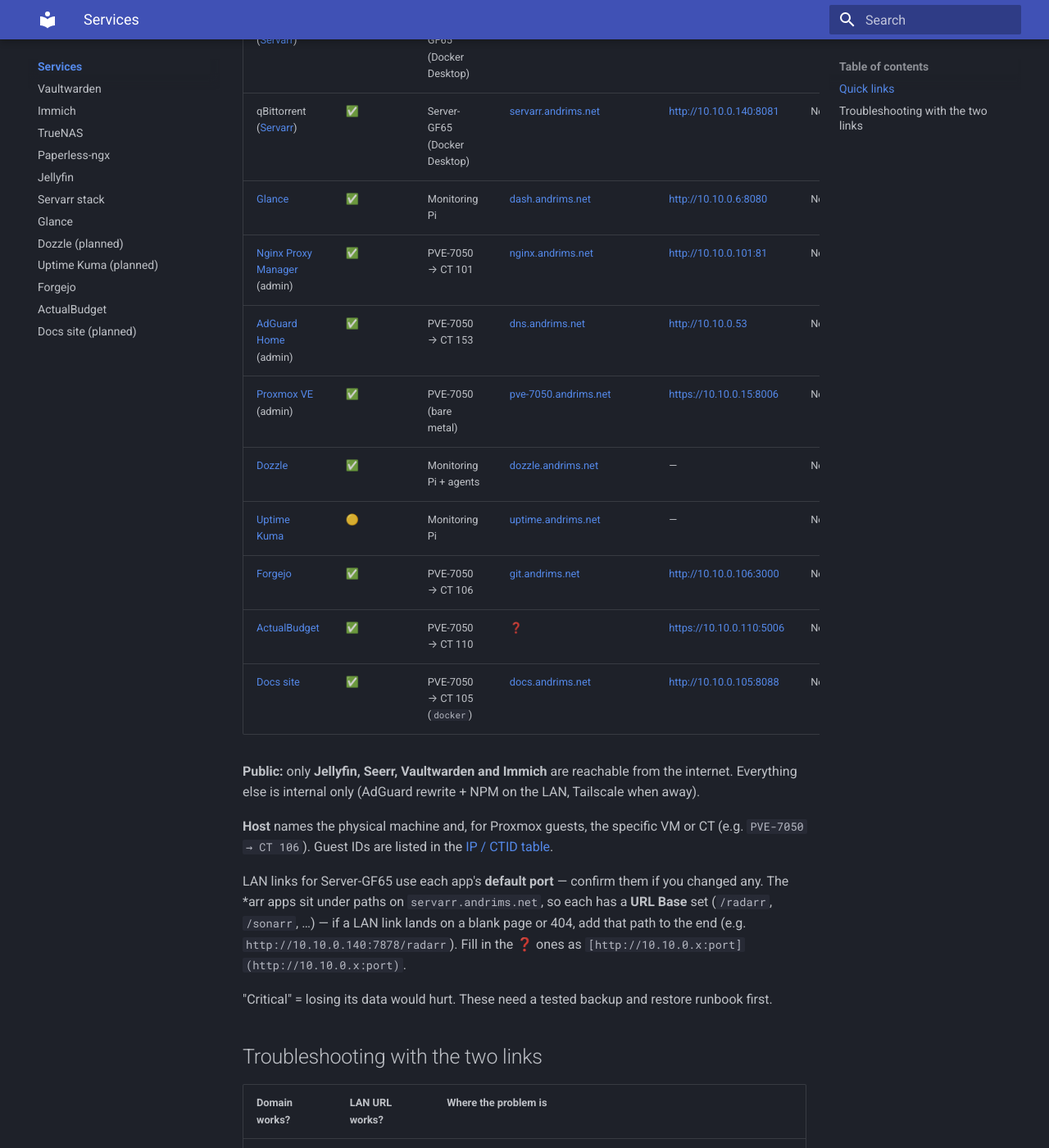
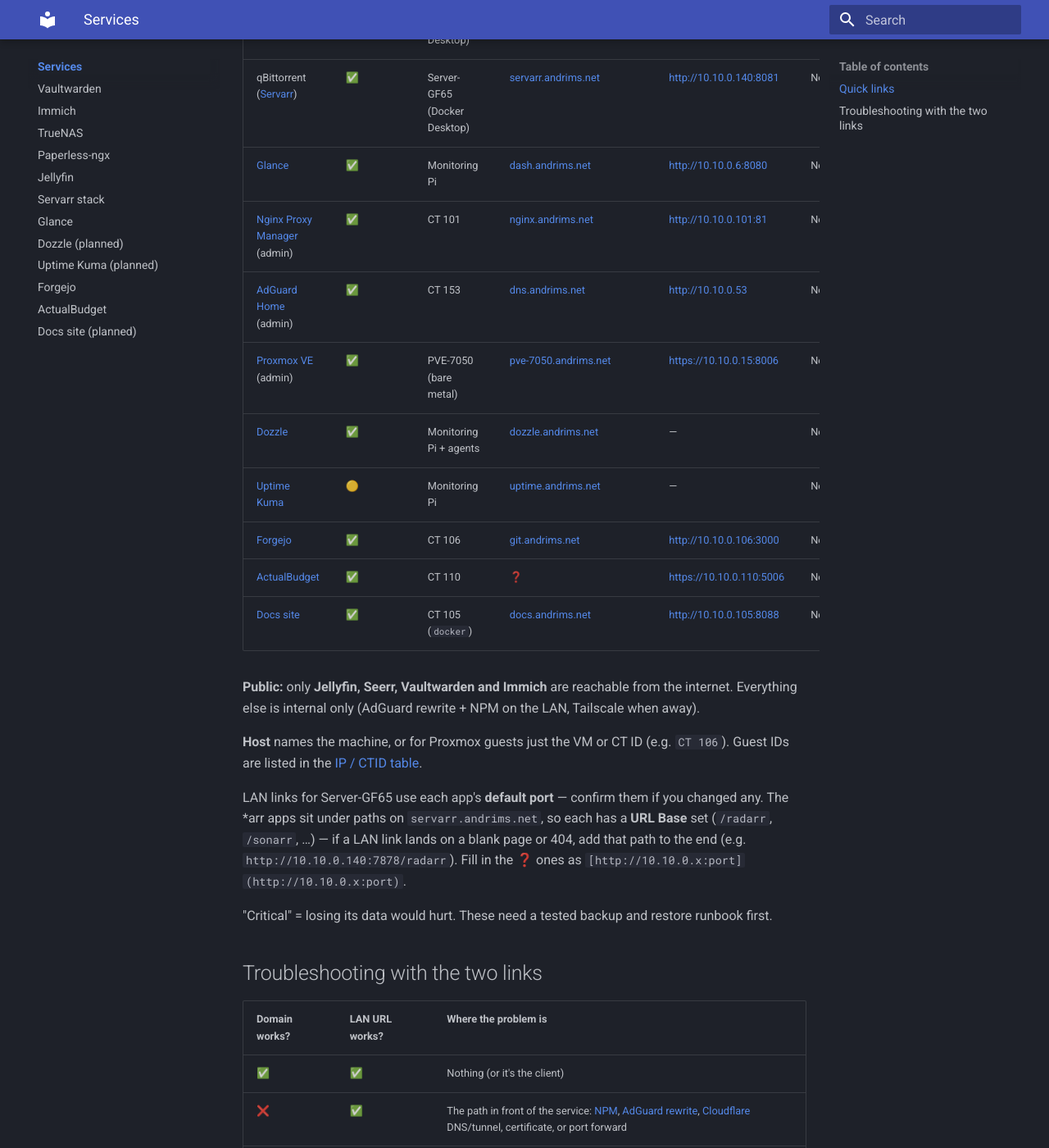
Before and after one commit to Aulteran/homelab-docs, an MkDocs documentation site: the page built from docs/services/index.md, in a window 1280 px wide and 1400 px high, scrolled down 1331 px. Shown: the whole window at 82% size. Built offline with MkDocs 1.6.1 and Material for MkDocs 9.7.7, drawn with Linux system fonts in a browser that asks for light colours; some of the changed text lies outside the part shown.

Commit message:
vm/ct ids

```diff
--- a/docs/services/index.md
+++ b/docs/services/index.md
@@ -9,9 +9,9 @@ Every service gets two links: the **domain** (the normal way in) and the **LAN U
 | Service | Status | Host | Domain | LAN (direct) | Public? | Critical? |
 |---|---|---|---|---|---|---|
 | [Vaultwarden](vaultwarden.md) | ✅ | Server-GF65 (Docker Desktop) | [vault.andrims.net](https://vault.andrims.net) (Cloudflare Tunnel, not NPM) | [http://10.10.0.140:8000](http://10.10.0.140:8000) | **Yes** | **Yes** |
-| [Immich](immich.md) | ✅ | PVE-7050 → VM 107 | [immich.andrims.net](https://immich.andrims.net) (Cloudflare Tunnel, not NPM) | [http://10.10.0.107:2283](http://10.10.0.107:2283) | **Yes** | **Yes** |
-| [TrueNAS](truenas.md) | ✅ | PVE-7050 → VM 104 | [truenas.andrims.net](https://truenas.andrims.net) | [http://10.10.0.22](http://10.10.0.22) | No | **Yes** |
-| [Paperless-ngx](paperless-ngx.md) | ❓ | PVE-7050 → CT 105 (`docker`) ❓ | [paperless.andrims.net](https://paperless.andrims.net) | ❓ [http://10.10.0.105:8000](http://10.10.0.105:8000) | No | **Yes** |
+| [Immich](immich.md) | ✅ | VM 107 | [immich.andrims.net](https://immich.andrims.net) (Cloudflare Tunnel, not NPM) | [http://10.10.0.107:2283](http://10.10.0.107:2283) | **Yes** | **Yes** |
+| [TrueNAS](truenas.md) | ✅ | VM 104 | [truenas.andrims.net](https://truenas.andrims.net) | [http://10.10.0.22](http://10.10.0.22) | No | **Yes** |
+| [Paperless-ngx](paperless-ngx.md) | ❓ | CT 105 (`docker`) ❓ | [paperless.andrims.net](https://paperless.andrims.net) | ❓ [http://10.10.0.105:8000](http://10.10.0.105:8000) | No | **Yes** |
 | [Jellyfin](jellyfin.md) | ✅ | Server-GF65 | [stream.andrims.net](https://stream.andrims.net) | [http://10.10.0.140:8096](http://10.10.0.140:8096) | **Yes** | No |
 | Seerr (formerly Jellyseerr) — media requests | ✅ | Server-GF65 (Docker Desktop) | [request.andrims.net](https://request.andrims.net) (Cloudflare Tunnel, not NPM) | [http://10.10.0.140:5055](http://10.10.0.140:5055) | **Yes** | No |
 | Radarr ([Servarr](servarr.md)) | ✅ | Server-GF65 (Docker Desktop) | [servarr.andrims.net/radarr](https://servarr.andrims.net/radarr) | [http://10.10.0.140:7878](http://10.10.0.140:7878) | No | No |
@@ -20,18 +20,18 @@ Every service gets two links: the **domain** (the normal way in) and the **LAN U
 | Bazarr ([Servarr](servarr.md)) | ✅ | Server-GF65 (Docker Desktop) | [servarr.andrims.net/bazarr](https://servarr.andrims.net/bazarr) | [http://10.10.0.140:6767](http://10.10.0.140:6767) | No | No |
 | qBittorrent ([Servarr](servarr.md)) | ✅ | Server-GF65 (Docker Desktop) | [servarr.andrims.net](https://servarr.andrims.net) | [http://10.10.0.140:8081](http://10.10.0.140:8081) | No | No |
 | [Glance](glance.md) | ✅ | Monitoring Pi | [dash.andrims.net](https://dash.andrims.net) | [http://10.10.0.6:8080](http://10.10.0.6:8080) | No | No |
-| [Nginx Proxy Manager](../network/reverse-proxy.md) (admin) | ✅ | PVE-7050 → CT 101 | [nginx.andrims.net](https://nginx.andrims.net) | [http://10.10.0.101:81](http://10.10.0.101:81) | No | **Yes** |
-| [AdGuard Home](../network/dns-adguard.md) (admin) | ✅ | PVE-7050 → CT 153 | [dns.andrims.net](https://dns.andrims.net) | [http://10.10.0.53](http://10.10.0.53) | No | **Yes** |
+| [Nginx Proxy Manager](../network/reverse-proxy.md) (admin) | ✅ | CT 101 | [nginx.andrims.net](https://nginx.andrims.net) | [http://10.10.0.101:81](http://10.10.0.101:81) | No | **Yes** |
+| [AdGuard Home](../network/dns-adguard.md) (admin) | ✅ | CT 153 | [dns.andrims.net](https://dns.andrims.net) | [http://10.10.0.53](http://10.10.0.53) | No | **Yes** |
 | [Proxmox VE](../proxmox/host.md) (admin) | ✅ | PVE-7050 (bare metal) | [pve-7050.andrims.net](https://pve-7050.andrims.net) | [https://10.10.0.15:8006](https://10.10.0.15:8006) | No | **Yes** |
 | [Dozzle](dozzle.md) | ✅ | Monitoring Pi + agents | [dozzle.andrims.net](https://dozzle.andrims.net) | — | No | No |
 | [Uptime Kuma](uptime-kuma.md) | 🟡 | Monitoring Pi | [uptime.andrims.net](https://uptime.andrims.net) | — | No | No |
-| [Forgejo](forgejo.md) | ✅ | PVE-7050 → CT 106 | [git.andrims.net](https://git.andrims.net) | [http://10.10.0.106:3000](http://10.10.0.106:3000) | No | No |
-| [ActualBudget](actualbudget.md) | ✅ | PVE-7050 → CT 110 | ❓ | [https://10.10.0.110:5006](https://10.10.0.110:5006) | No | **Yes** |
-| [Docs site](docs-site.md) | ✅ | PVE-7050 → CT 105 (`docker`) | [docs.andrims.net](https://docs.andrims.net) | [http://10.10.0.105:8088](http://10.10.0.105:8088) | No | No |
+| [Forgejo](forgejo.md) | ✅ | CT 106 | [git.andrims.net](https://git.andrims.net) | [http://10.10.0.106:3000](http://10.10.0.106:3000) | No | No |
+| [ActualBudget](actualbudget.md) | ✅ | CT 110 | ❓ | [https://10.10.0.110:5006](https://10.10.0.110:5006) | No | **Yes** |
+| [Docs site](docs-site.md) | ✅ | CT 105 (`docker`) | [docs.andrims.net](https://docs.andrims.net) | [http://10.10.0.105:8088](http://10.10.0.105:8088) | No | No |
 
 **Public:** only **Jellyfin, Seerr, Vaultwarden and Immich** are reachable from the internet. Everything else is internal only (AdGuard rewrite + NPM on the LAN, Tailscale when away).
 
-**Host** names the physical machine and, for Proxmox guests, the specific VM or CT (e.g. `PVE-7050 → CT 106`). Guest IDs are listed in the [IP / CTID table](../proxmox/ip-ctid-table.md).
+**Host** names the machine, or for Proxmox guests just the VM or CT ID (e.g. `CT 106`). Guest IDs are listed in the [IP / CTID table](../proxmox/ip-ctid-table.md).
 
 LAN links for Server-GF65 use each app's **default port** — confirm them if you changed any. The *arr apps sit under paths on `servarr.andrims.net`, so each has a **URL Base** set (`/radarr`, `/sonarr`, …) — if a LAN link lands on a blank page or 404, add that path to the end (e.g. `http://10.10.0.140:7878/radarr`). Fill in the ❓ ones as `[http://10.10.0.x:port](http://10.10.0.x:port)`.
 
```
